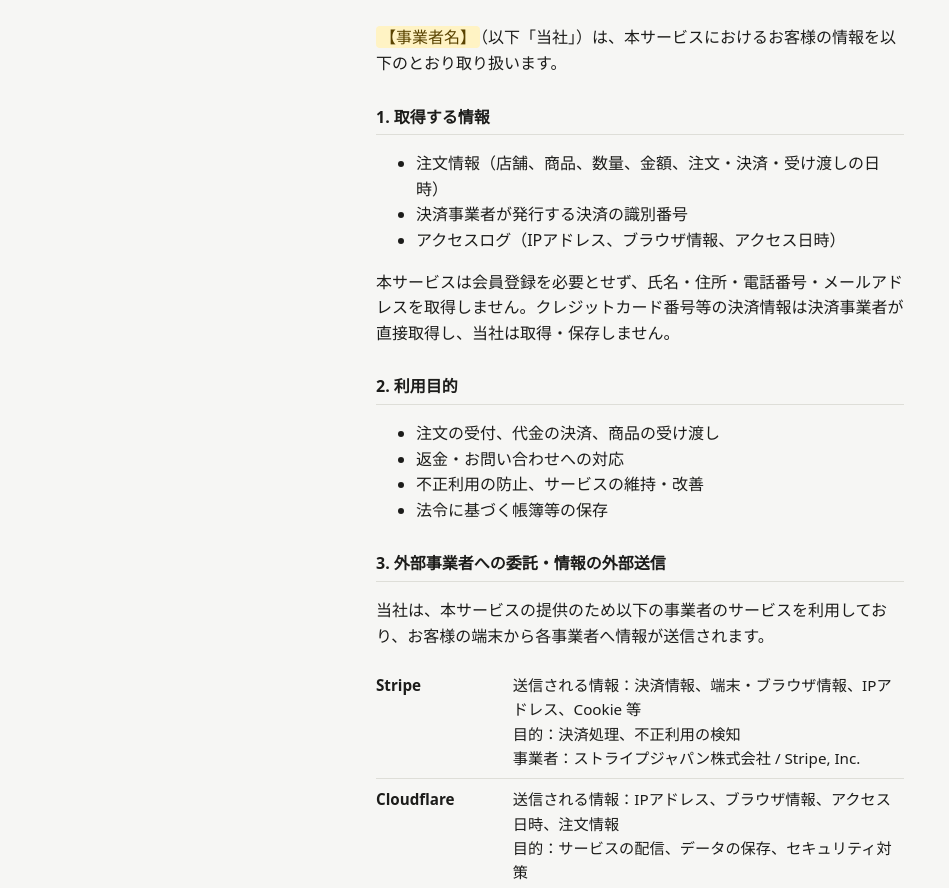
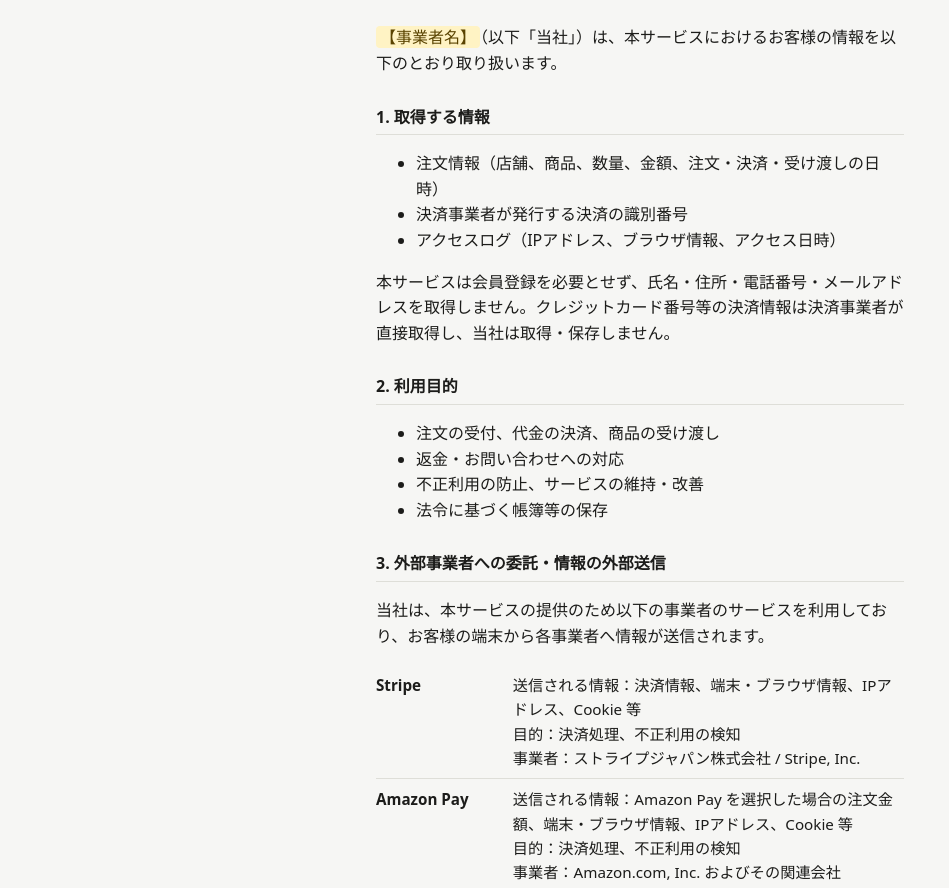
Before and after one commit to kakusan0/qr-order, a website: page public/legal/privacy.html in a window 1280 px wide. Shown: the part 61-949 px from the top of the page, without its empty margins (0-949 px from the left). Drawn offline with Linux system fonts and the light colour scheme.

Commit message:
List Amazon Pay in the privacy policy's external services
Co-Authored-By: Claude Fable 5.2 <noreply@anthropic.com>
Claude-Session: https://claude.ai/code/session_012T4cK7u5KBQXo3hkoPuLVW

```diff
--- a/public/legal/privacy.html
+++ b/public/legal/privacy.html
@@ -31,6 +31,7 @@
 <p>当社は、本サービスの提供のため以下の事業者のサービスを利用しており、お客様の端末から各事業者へ情報が送信されます。</p>
 <table>
   <tr><th>Stripe</th><td>送信される情報：決済情報、端末・ブラウザ情報、IPアドレス、Cookie 等<br>目的：決済処理、不正利用の検知<br>事業者：ストライプジャパン株式会社 / Stripe, Inc.</td></tr>
+  <tr><th>Amazon Pay</th><td>送信される情報：Amazon Pay を選択した場合の注文金額、端末・ブラウザ情報、IPアドレス、Cookie 等<br>目的：決済処理、不正利用の検知<br>事業者：Amazon.com, Inc. およびその関連会社</td></tr>
   <tr><th>Cloudflare</th><td>送信される情報：IPアドレス、ブラウザ情報、アクセス日時、注文情報<br>目的：サービスの配信、データの保存、セキュリティ対策<br>事業者：Cloudflare, Inc.</td></tr>
 </table>
 <p>これらの事業者は外国（アメリカ合衆国等）に所在するサーバーで情報を取り扱う場合があります。</p>
```
